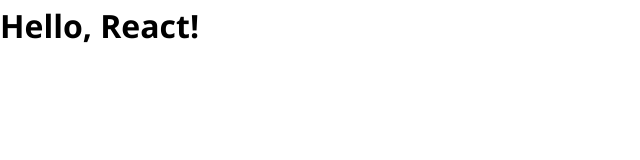
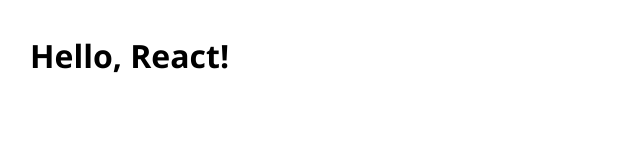
Before and after one commit to vin18/fylo-landing-page, a plain HTML site: page index.html in a window 1280 px wide. Shown: the whole page, without its empty margins (0-640 px from the left). Drawn offline with nearby package versions, Linux system fonts and the light colour scheme.

Commit message:
added global styles

```diff
--- a/scss/_globals.scss
+++ b/scss/_globals.scss
@@ -21,4 +21,7 @@
   font-family: $fontOpenSans;
   font-size: $fontSize;
   line-height: 1.6;
+  height: 100vh;
+  width: 100vw;
+  padding: 3rem;
 }
```
Also changed, not shown: scss/style.css, 1 other file.
